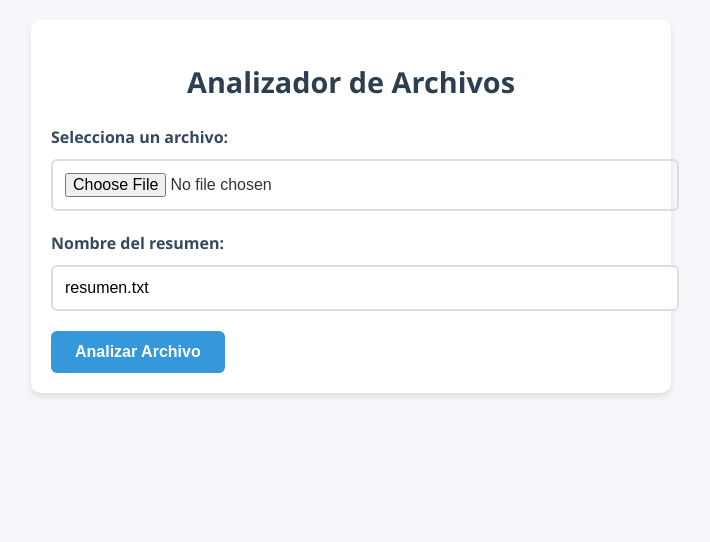
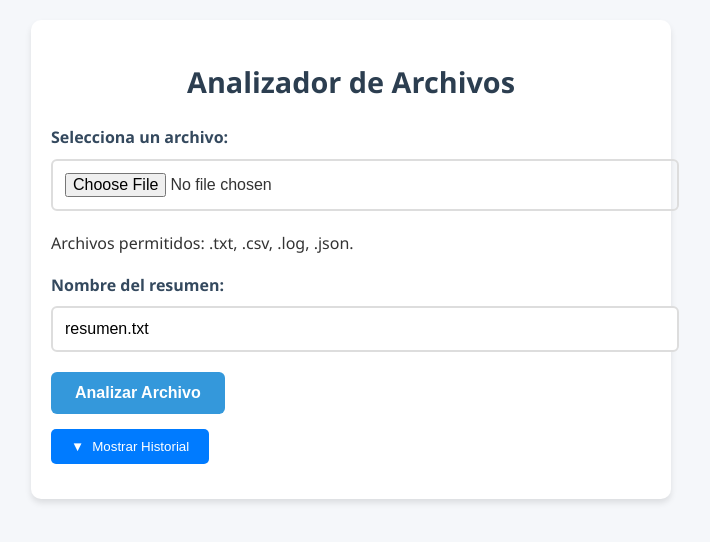
Before and after one commit to P13tr04/flask-file-upload, a Flask app: page / in a window 1280 px wide. Shown: the top 542 px of the page, without its empty margins (289-999 px from the left). Run offline with Flask 3, Linux system fonts and the light colour scheme.

Commit message:
Update index.html
added history button and styles

```diff
--- a/templates/index.html
+++ b/templates/index.html
@@ -19,7 +19,7 @@
                 <label for="archivo">Selecciona un archivo:</label>
                 <input type="file" name="archivo" id="archivo" required>
             </div>
-
+            <p> Archivos permitidos: .txt, .csv, .log, .json.<br>
             <div class="form-group">
                 <label for="nombre_salida">Nombre del resumen:</label>
                 <input type="text" name="nombre_salida" id="nombre_salida" value="resumen.txt">
@@ -27,6 +27,80 @@
 
             <button type="submit" class="btn btn-primary">Analizar Archivo</button>
         </form>
+        <button onclick="toggleHistorial()" class="btn-historial">
+            <span id="historialIcon">▼</span> Mostrar Historial
+        </button>
+        <div id="historialContainer" class="historial-collapsed">
+            <div class=""historial-section">
+                <h3>Historial de analisis</h3>
+                <div class="historial-list">
+                    {% for item in historial %}
+                    <div class="historial-item">
+                        <div class="historial-header">
+                            <span class="nombre-archivo">{{ item.nombre}}</span>
+                            <span class="fecha">{{ item.fecha|datetime_format }}</span>
+                        </div>
+                        <div class="detalles">
+                            <span class="tipo">{{ item.tipo}}</span>
+                            <span class="tamaño">{{ item.tamaño}} KB</span>
+                        </div>
+                    </div>
+                    {% endfor %}
+                </div>
+                <!-- <a href="/historial" class="ver-mas">Ver historial completo</a> -->
+            </div>
+        </div>
     </div>
 </body>
 </html>
+<style>
+    /* Estilos para el boton de historial */
+    .historial-collapsed {
+        max-height: 0;
+        overflow: hidden;
+        transition: max-height 0.3s ease-out;
+    }
+
+    .historial-expanded {
+        max-height: 600px; /* Altura máxima aproximada */
+        transition: max-height 0.3s ease-in;
+    }
+
+    .btn-historial {
+        background: #007bff;
+        color: white;
+        border: none;
+        padding: 10px 20px;
+        border-radius: 5px;
+        cursor: pointer;
+        margin: 15px 0;
+        display: flex;
+        align-items: center;
+        gap: 8px;
+    }
+
+    .btn-historial:hover {
+        background: #0056b3;
+    }
+
+    #historialIcon {
+        transition: transform 0.3s;
+    }
+    </style>
+
+    <script>
+    function toggleHistorial() {
+        const container = document.getElementById('historialContainer');
+        const icon = document.getElementById('historialIcon');
+
+        if(container.classList.contains('historial-collapsed')) {
+            container.classList.remove('historial-collapsed');
+            container.classList.add('historial-expanded');
+            icon.style.transform = 'rotate(180deg)';
+        } else {
+            container.classList.remove('historial-expanded');
+            container.classList.add('historial-collapsed');
+            icon.style.transform = 'rotate(0deg)';
+        }
+    }
+    </script>
```
